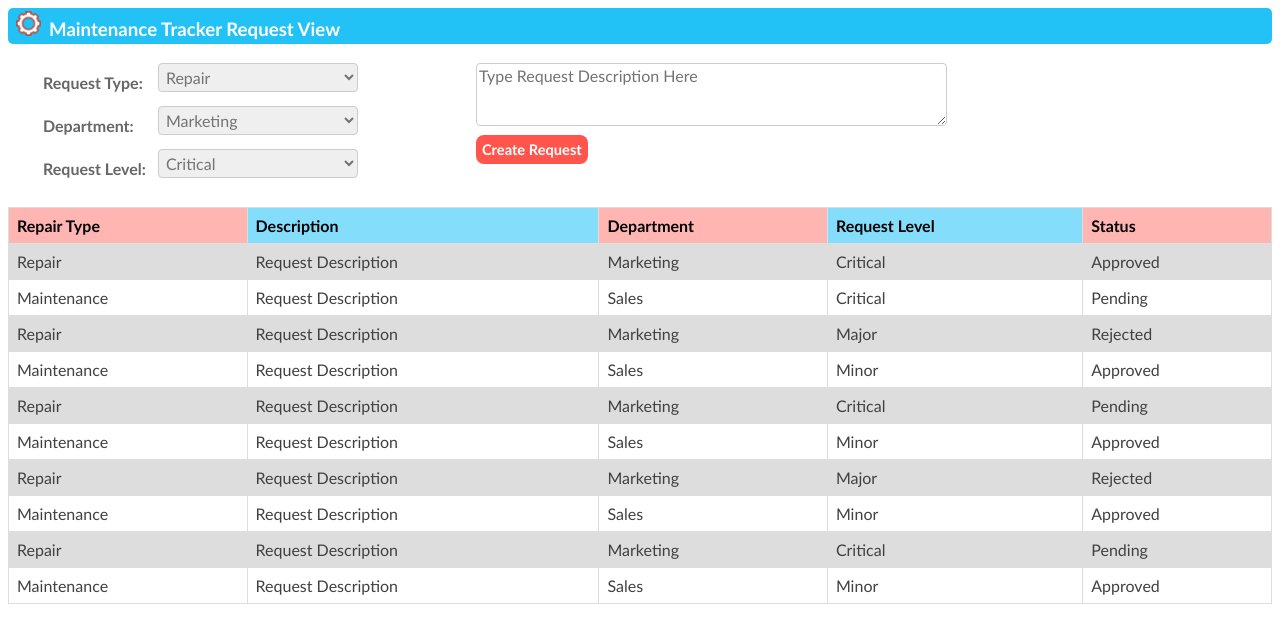
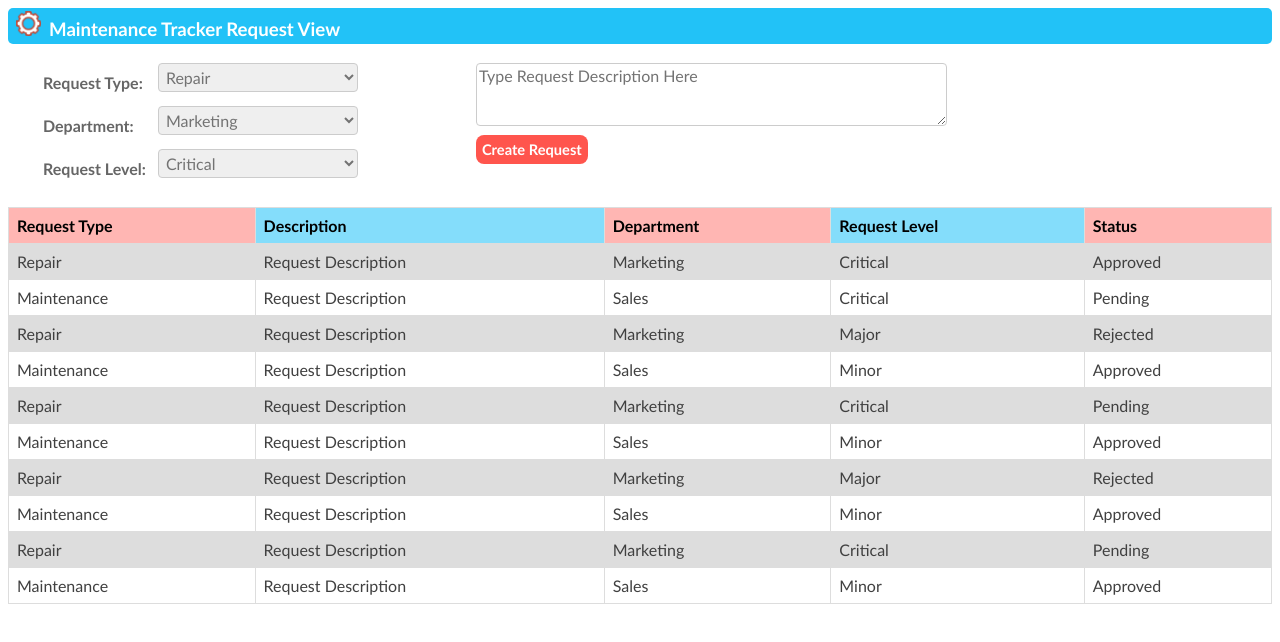
Before and after one commit to JCanaks/MTracker, a plain HTML site: page UI/view_and_create_request.html in a window 1280 px wide. Drawn offline with Linux system fonts and the light colour scheme.

Commit message:
[#157434707] Updated text on request view

```diff
--- a/UI/view_and_create_request.html
+++ b/UI/view_and_create_request.html
@@ -74,7 +74,7 @@
         <div class="view-div">
             <table>
                 <tr>
-                    <th>Repair Type</th>
+                    <th>Request Type</th>
                     <th>Description</th>
                     <th>Department</th>
                     <th>Request Level</th>
```
